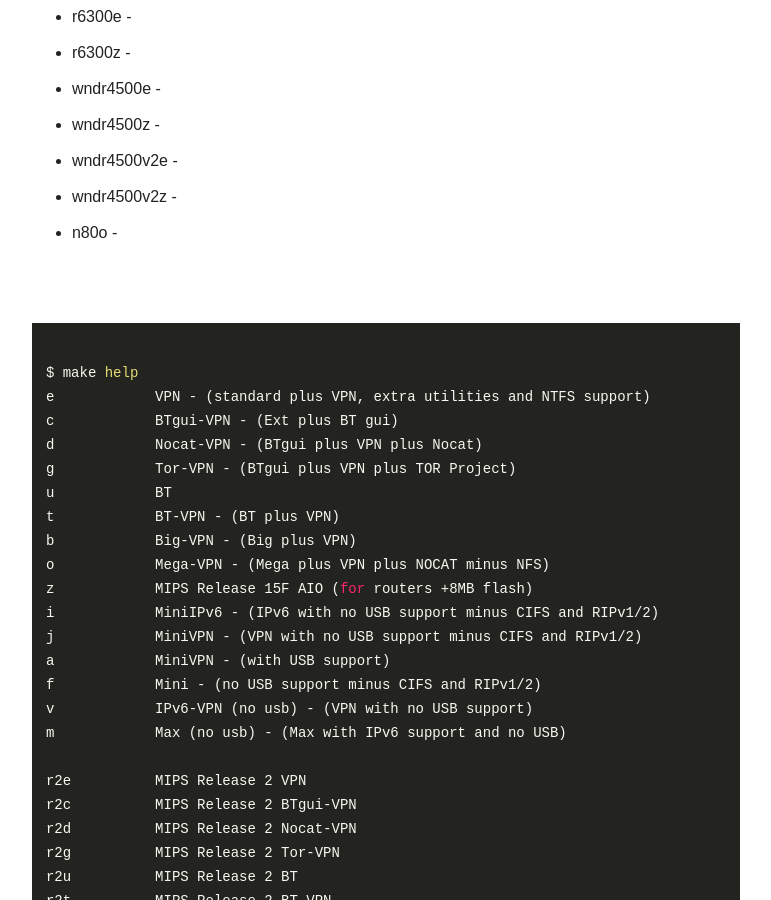
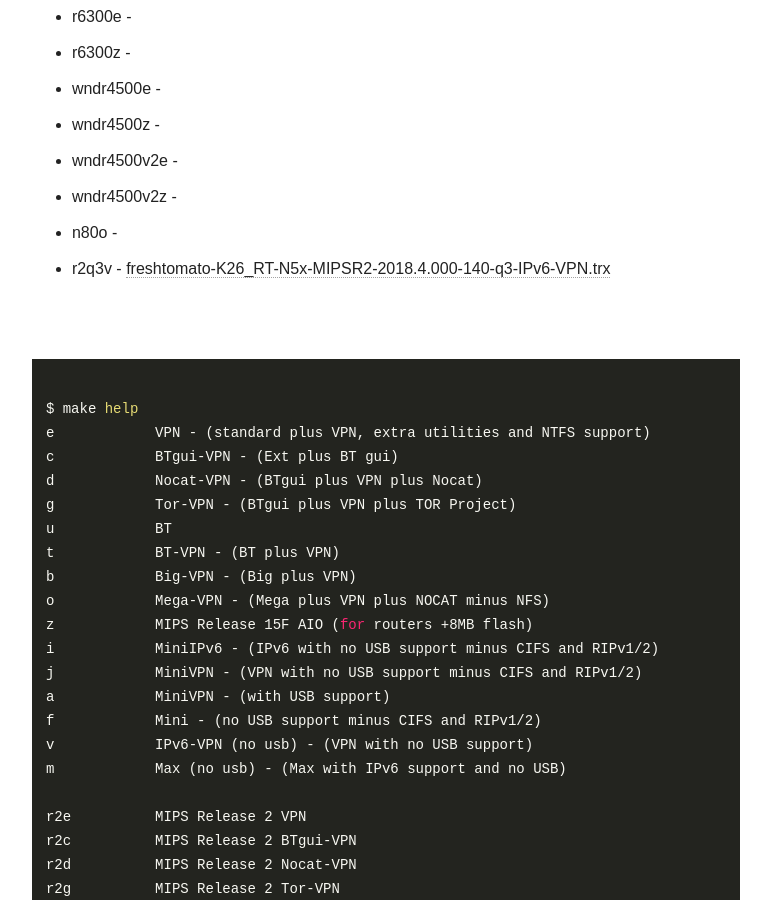
Before and after one commit to oglopss/freshtomato-mips-ci-jekyll, a Jekyll site: the page built from index.html, in a window 1280 px wide and 900 px high, scrolled down 2671 px. Shown: the whole window, without its empty margins (254-1025 px from the left). Built offline with Jekyll 4.4.1, drawn with Linux system fonts in a browser that asks for light colours; nearby versions of some CDN libraries.

Commit message:
Travis build 39 r2q3v pushed to gh-pages

```diff
--- a/_data/ss.yml
+++ b/_data/ss.yml
@@ -63,3 +63,4 @@
   - 0064 wndr4500v2e
   - 0065 wndr4500v2z
   - 0066 n80o
+  - 0068 r2q3v freshtomato-K26_RT-N5x-MIPSR2-2018.4.000-140-q3-IPv6-VPN.trx
```
